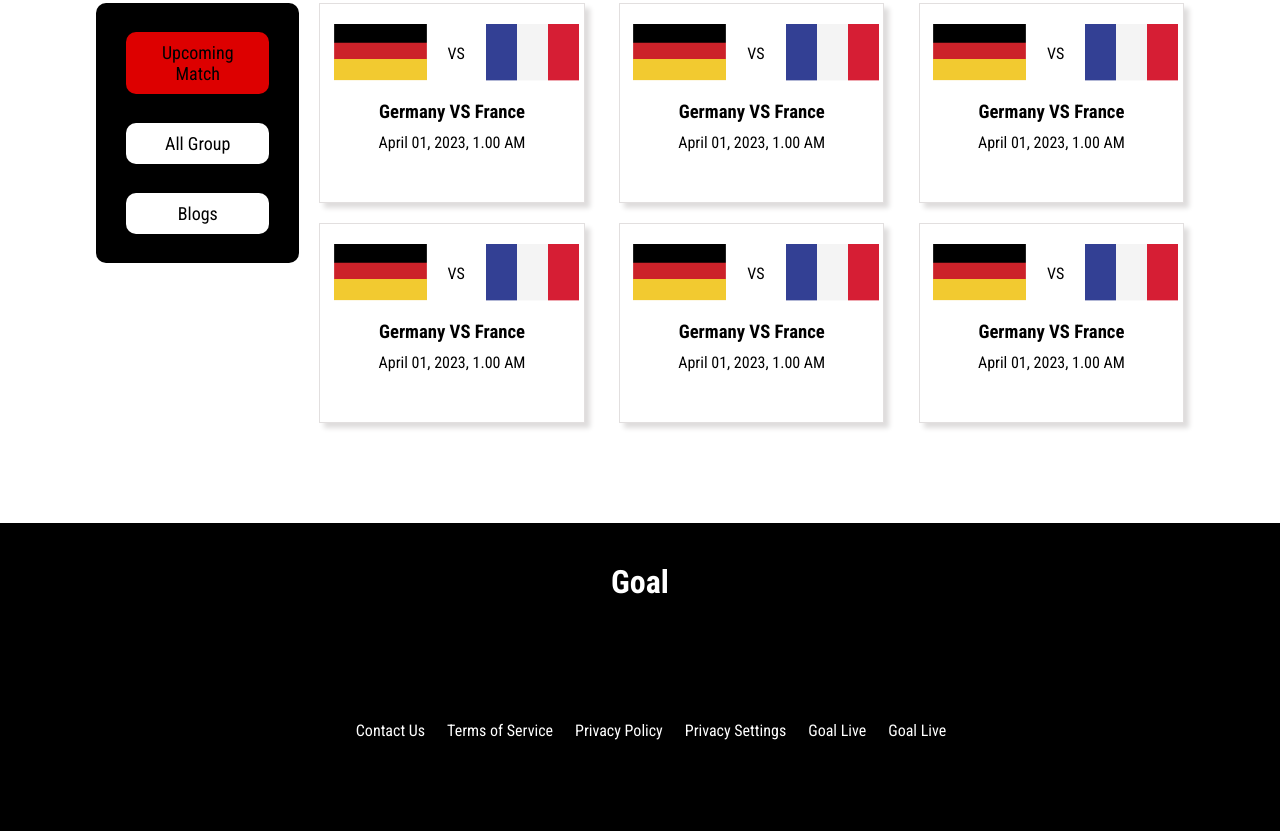
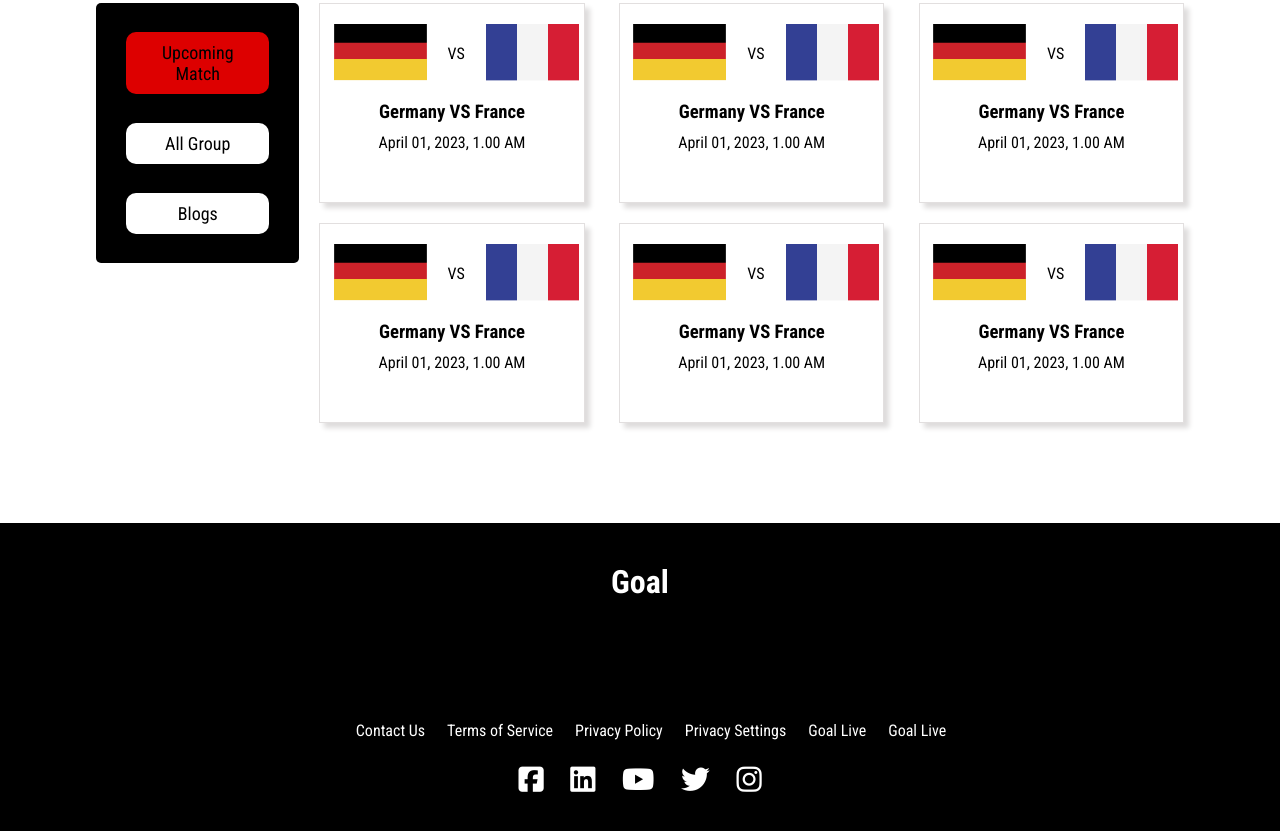
Before and after one commit to Md-abdullah-2001/World-Cup-Project, a plain HTML site: page blog.html in a window 1280 px wide. Shown: the part 747-1578 px from the top of the page. Drawn offline with Linux system fonts and the light colour scheme.

Commit message:
social icon added

```diff
--- a/blog.html
+++ b/blog.html
@@ -138,6 +138,14 @@
             <li><a href="">Goal Live</a></li>
 
         </div>
+        <div class="social-media-icon">
+
+            <i class="fa-brands fa-facebook-square"></i>
+            <i class="fa-brands fa-linkedin"></i>
+            <i class="fa-brands fa-youtube"></i>
+            <i class="fa-brands fa-twitter"></i>
+            <i class="fa-brands fa-instagram"></i>
+          </div>
     </footer>
 </body>
 
--- a/styles/style.css
+++ b/styles/style.css
@@ -50,9 +50,6 @@ header {
   border-radius: 5px;
 }
 
-
-
-
 /* <!-- First Heading part design ends here --> */
 
 /* main part goes here  */
@@ -73,7 +70,7 @@ main {
   justify-content: space-evenly;
   flex-direction: column;
   background-color: #000;
-  border-radius: 10px;
+  border-radius: 5px;
 }
 .navbar li {
   list-style: none;
@@ -83,8 +80,9 @@ main {
   padding: 10px 15px;
   background-color: #fff;
 }
-.navbar li :hover{
+.navbar li  :hover {
   cursor: pointer;
+  background-color: #dd0000;
 
 }
 
@@ -92,110 +90,116 @@ main {
   text-decoration: none;
   color: black;
   font-size: 18px;
-
 }
 .player-card {
   width: 85%;
   display: grid;
-  grid-template-columns: repeat(3,1fr);
+  grid-template-columns: repeat(3, 1fr);
   row-gap: 20px;
   column-gap: 2%;
 }
-.card{
+.card {
   width: 100%;
   border: 1px solid rgb(218, 209, 209);
   border-radius: 10px;
-
 }
 
-.match-card{
+.match-card {
   width: 85%;
   display: grid;
-  grid-template-columns: repeat(3,1fr);
+  grid-template-columns: repeat(3, 1fr);
   row-gap: 20px;
   column-gap: 4%;
 }
-.match{
+.match {
   width: 100%;
   height: 200px;
   border: 1px solid rgb(226, 223, 223);
   box-shadow: 5px 5px 5px rgb(222, 220, 220);
 }
 
-.flags{
+.flags {
   width: 90%;
 
   display: flex;
   gap: 10px;
   margin: 20px auto;
 }
-.flags img{
+.flags img {
   width: 50%;
-
 }
-.match-texts{
+.match-texts {
   text-align: center;
   margin: auto;
 }
-.card >img{
+.card > img {
   width: 100%;
 }
-.card button{
+.card button {
   border: 1px solid rgb(0, 0, 0);
   padding: 5px 18px;
   border-radius: 5px;
-
 }
 
-.card-text{
+.card-text {
   width: 100%;
   margin-top: 10px;
   padding: 10px;
 }
-.blog-part p{
+.blog-part p {
   width: 50%;
   margin-right: 10px;
 
   display: inline;
 }
-.icon{
+.icon {
   display: flex;
-
 }
-.icon img,p{
+.icon img,
+p {
   margin: 10px;
 }
 
 /* footer part  */
 
-footer{
+footer {
   width: 100%;
   height: 350px;
   background-color: #000;
   margin-top: 100px;
 }
-.goal h1{
+.goal h1 {
   color: #fff;
   text-align: center;
-   padding-top:40px;
+  padding-top: 40px;
 }
-.footer-links{
-    margin-top :120px; ;
+.footer-links {
+  margin-top: 120px;
   display: flex;
   justify-content: center;
 }
-.footer-links li a{
-
+.footer-links li a {
   text-decoration: none;
   color: #fff;
   font-weight: 300;
 }
 
+.social-media-icon{
+  color: #fff;
+  font-size: 1.8em;
+  text-align: center;
+  margin-top: 15px;
+}
+.fa-brands{
+  padding: 10px;
+}
+
+
 
 /* Media query goes here  */
 
-@media screen and (min-width:481px) and(max-width:768px){
-  header{
+@media screen and (min-width: 481px) and(max-width:768px) {
+  header {
     width: 100%;
   }
   main {
```
Also changed, not shown: index.html (+8 -0 lines). Lines whose indentation alone changed are shown as unchanged.
